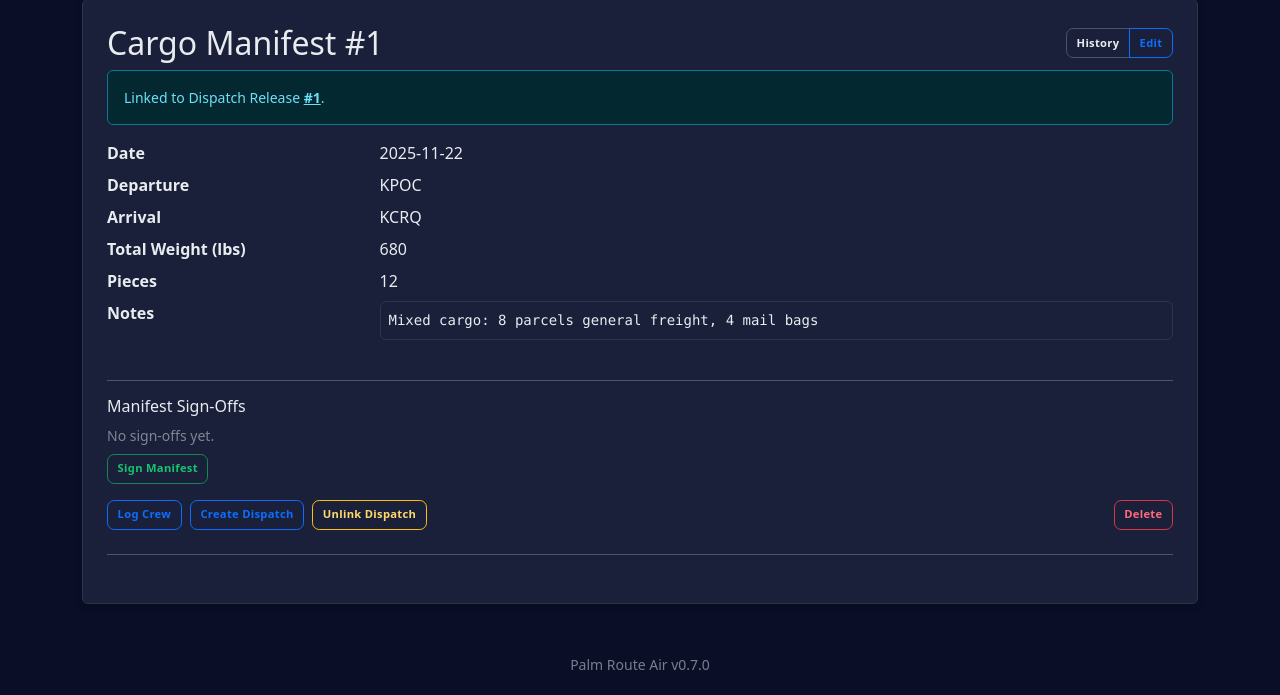
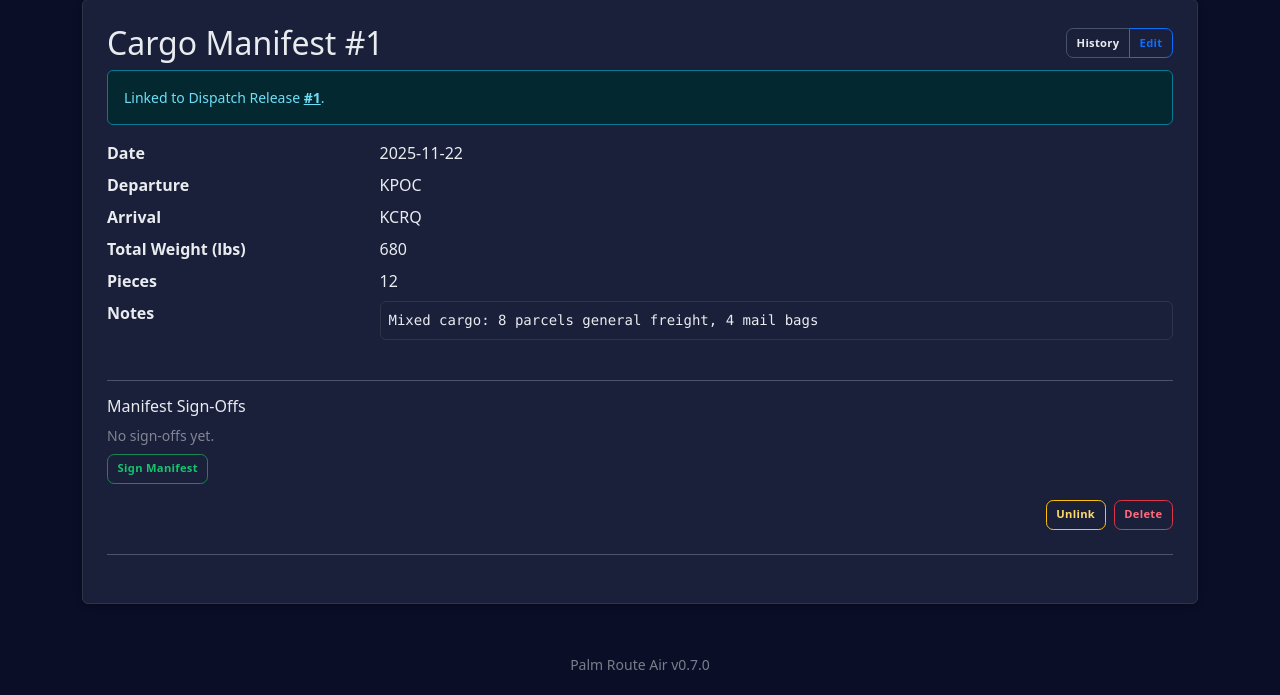
Before and after one commit to playajames760/va-company-app, a Flask app: page /cargo/1 in a window 1280 px wide. Shown: the part 105-800 px from the top of the page. Run offline with Flask 3, Linux system fonts and the light colour scheme; a user stored in the database is signed in; data comes from the database, SQL or seed files in the repository.

Commit message:
Add unlink functionality for crew logs and enhance cargo detail UI: implement unlink button for crew logs, improve layout for cargo manifest actions.

```diff
--- a/webapp/app.py
+++ b/webapp/app.py
@@ -1817,6 +1817,16 @@ def crew_detail(id):
     cargo_manifest_options = CargoManifest.query.order_by(CargoManifest.id.desc()).limit(50).all()
     return render_template('crew_detail.html', c=c, dispatch_ref=dispatch_ref, cargo_ref=cargo_ref, signoffs=signoffs, dispatch_options=dispatch_options, cargo_manifest_options=cargo_manifest_options)
 
+@app.route('/crew/<int:id>/unlink', methods=['POST'])
+@roles_required('Manager', 'Administrator')
+def crew_unlink(id):
+    c = CrewLog.query.get_or_404(id)
+    c.dispatch_release_id = None
+    c.cargo_manifest_id = None
+    db.session.commit()
+    flash('Dispatch and cargo links removed from crew log.', 'warning')
+    return redirect(url_for('crew_detail', id=id))
+
 @app.route('/crew/<int:id>/edit', methods=['GET','POST'])
 @roles_required('Manager', 'Administrator')
 def crew_edit(id):
--- a/webapp/templates/cargo_detail.html
+++ b/webapp/templates/cargo_detail.html
@@ -40,16 +40,16 @@
     {% endif %}
   </div>
   <div class="mt-3 d-flex flex-wrap gap-2">
-    <a class="btn btn-outline-primary btn-sm" href="{{ url_for('crew', date=m.date, origin=m.departure, destination=m.arrival, cargo_manifest_id=m.id, dispatch_release_id=m.dispatch_release_id) }}">Log Crew</a>
-    <a class="btn btn-outline-primary btn-sm" href="{{ url_for('dispatch', date=m.date, departure=m.departure, destination=m.arrival) }}">Create Dispatch</a>
-    {% if m.dispatch_release_id %}
-      <form method="post" action="{{ url_for('cargo_unlink_dispatch', id=m.id) }}" class="d-inline" onsubmit="return confirm('Unlink dispatch release from this manifest?');">
-        <button class="btn btn-outline-warning btn-sm">Unlink Dispatch</button>
+    <div class="ms-auto d-flex gap-2">
+      {% if m.dispatch_release_id %}
+        <form method="post" action="{{ url_for('cargo_unlink_dispatch', id=m.id) }}" class="d-inline" onsubmit="return confirm('Unlink dispatch release from this manifest?');">
+          <button class="btn btn-outline-warning btn-sm">Unlink</button>
+        </form>
+      {% endif %}
+      <form action="{{ url_for('delete_cargo', id=m.id) }}" method="post" class="d-inline" onsubmit="return confirm('Delete this cargo manifest?');">
+        <button class="btn btn-outline-danger btn-sm">Delete</button>
       </form>
-    {% endif %}
-    <form action="{{ url_for('delete_cargo', id=m.id) }}" method="post" class="d-inline ms-auto" onsubmit="return confirm('Delete this cargo manifest?');">
-      <button class="btn btn-outline-danger btn-sm">Delete</button>
-    </form>
+    </div>
   </div>
   <hr class="my-4">
   <div id="editForm" class="{{ '' if editing else 'd-none' }}">
--- a/webapp/templates/crew_detail.html
+++ b/webapp/templates/crew_detail.html
@@ -52,6 +52,11 @@
     </div>
   </div>
   <div class="mt-4 d-flex justify-content-end">
+    {% if (c.dispatch_release_id or c.cargo_manifest_id) and current_employee and current_employee.role in ['Manager','Administrator'] %}
+      <form action="{{ url_for('crew_unlink', id=c.id) }}" method="post" class="d-inline me-2" onsubmit="return confirm('Unlink this crew log from its dispatch and cargo manifest?');">
+        <button class="btn btn-outline-warning btn-sm">Unlink</button>
+      </form>
+    {% endif %}
     <form action="{{ url_for('delete_crew', id=c.id) }}" method="post" class="d-inline" onsubmit="return confirm('Delete this crew log entry?');">
       <button class="btn btn-outline-danger btn-sm">Delete Log</button>
     </form>
```
